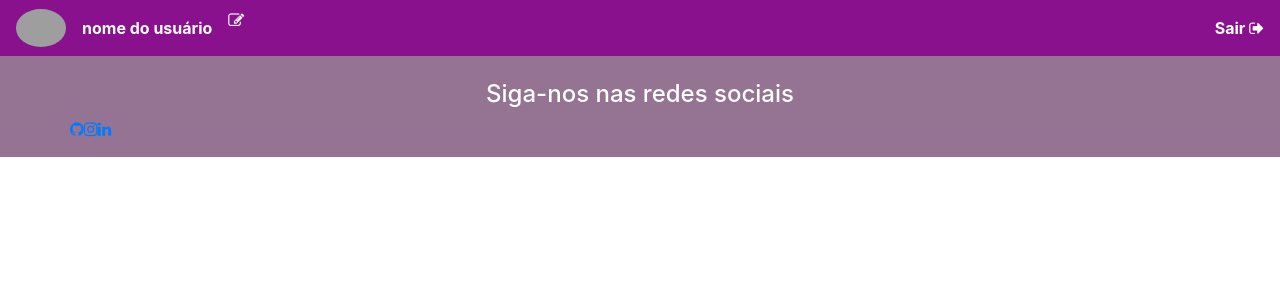
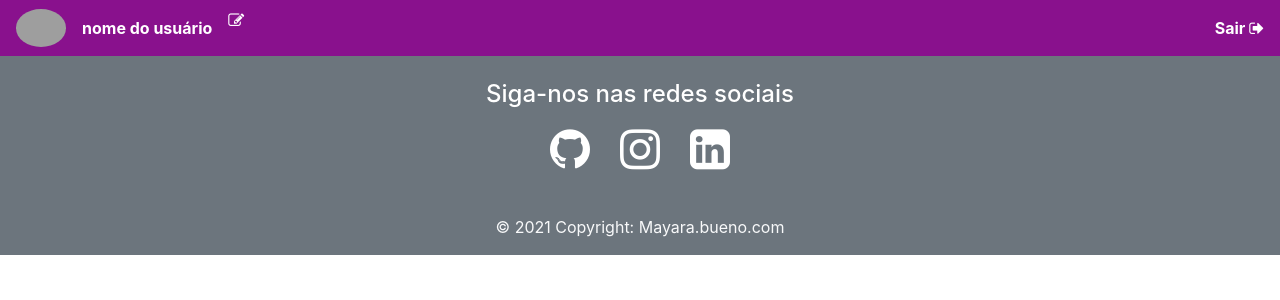
Before and after one commit to mayaralbueno/blogPessoal2, an Angular app: page / in a window 1280 px wide. Shown: the top 300 px of the page. Built offline with nearby package versions, Linux system fonts and the light colour scheme; grey boxes are pictures that could not be loaded.

Commit message:
criação rodape

```diff
--- a/src/app/rodape/rodape.component.css
+++ b/src/app/rodape/rodape.component.css
@@ -1,10 +1,30 @@
-.color-rodape{
-  background-color: rgb(148, 116, 146);
-}
-ul.Social-network{
-  list-style:none;
+ul.social-network{
+  list-style: none;
   padding: 0;
 }
-ul.Social-network li{
+
+ul.social-network li{
   display: inline;
+  margin: 0;
+  padding: 5px;
 }
+
+.fa{
+  font-size: 35pt;
+  color: white;
+  padding: 10px;
+}
+.fa-github:hover{
+  color: #0b0b0c;
+}
+
+.fa-instagram:hover{
+  color: #C13584;
+}
+
+.fa-linkedin-square:hover{
+  color: #0072b1;
+}
+.color-rodape{
+  background-color: rgb(192, 35, 108);
+}
--- a/src/app/rodape/rodape.component.html
+++ b/src/app/rodape/rodape.component.html
@@ -1,14 +1,18 @@
-<footer class="page-footer font-small color-rodape pt-4">
+
+<footer class="page-footer font-small bg-secondary pt-4">
 
   <div class="container">
+
     <div class="row">
       <div class="col-md-12 d-flex justify-content-center">
         <h4 class="text-white">Siga-nos nas redes sociais</h4>
       </div>
+    </div>
+
     <div class="row">
       <div class="col-md-12 d-flex justify-content-center">
 
-          <ul class="Social-network">
+        <ul class="social-network">
           <li>
             <a href="https://github.com/mayaralbueno" target="_blank" class="icoGitHub">
               <i class="fa fa-github" aria-hidden="true"></i>
@@ -18,19 +22,23 @@
           <li>
             <a href="https://www.instagram.com/mayara.s.bueno/" target="_blank" class="icoInstagram">
               <i class="fa fa-instagram" aria-hidden="true"></i>
-
-              </a>
-              </li>
-              <li>
-                <a href="https://www.linkedin.com/in/mayara-bueno-b9bb55212/" target="_blank" class="icoLikedln">
-                  <i class="fa fa-linkedin" aria-hidden="true"></i>
             </a>
           </li>
 
+          <li>
+            <a href="https://www.linkedin.com/in/mayara-bueno-b9bb55212/" target="_blank" class="icoLinkedin">
+              <i class="fa fa-linkedin-square" aria-hidden="true"></i>
+            </a>
+          </li>
         </ul>
 
       </div>
     </div>
   </div>
+
+  <div class="footer-copyright bg-secondary text-center py-3">
+    <span class="text-light"> © 2021 Copyright: </span>
+    <a class="text-light" target="_blank" href="https://github.com/mayaralbueno">Mayara.bueno.com</a>
   </div>
+
 </footer>
```
Lines whose indentation alone changed are shown as unchanged.
